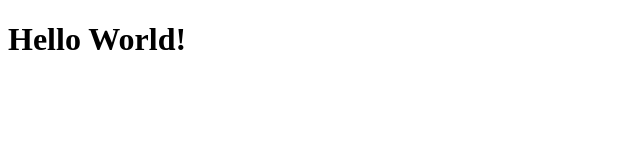
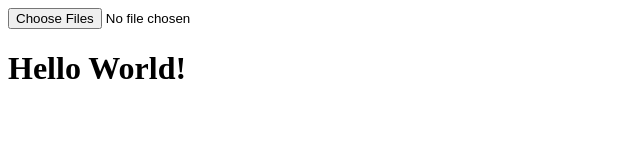
Before and after one commit to G4gecko/TSS, a website: page Tss/public/index.html in a window 1280 px wide. Shown: the whole page, without its empty margins (0-640 px from the left). Drawn offline with Linux system fonts and the light colour scheme.

Commit message:
Added input from user

```diff
--- a/Tss/public/index.html
+++ b/Tss/public/index.html
@@ -4,6 +4,7 @@
     <title>Template</title>
 </head>
 <body>
+    <input type="file" id="ctrl" webkitdirectory directory multiple/>
     <h1>Hello World!</h1>
 </body>
 </html>
```
Also changed, not shown: 1 other file.
